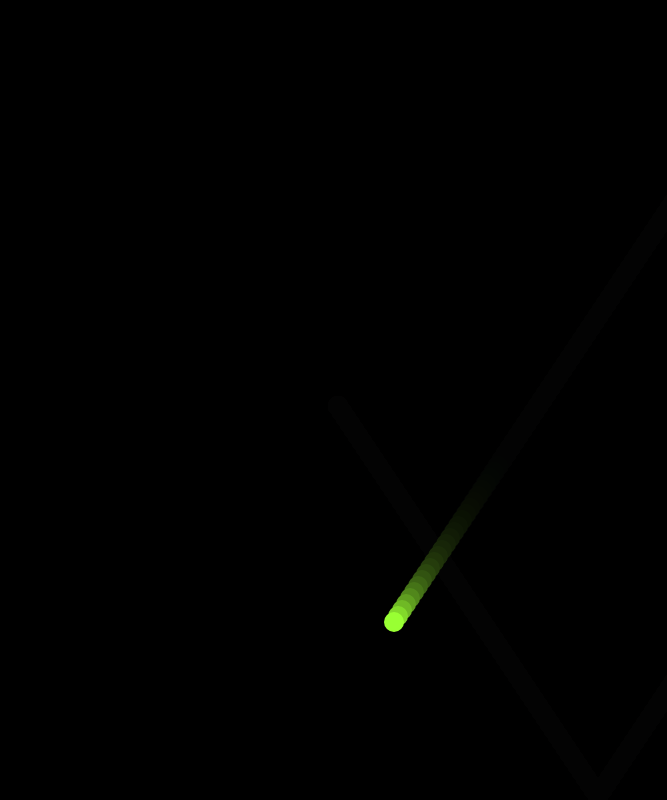
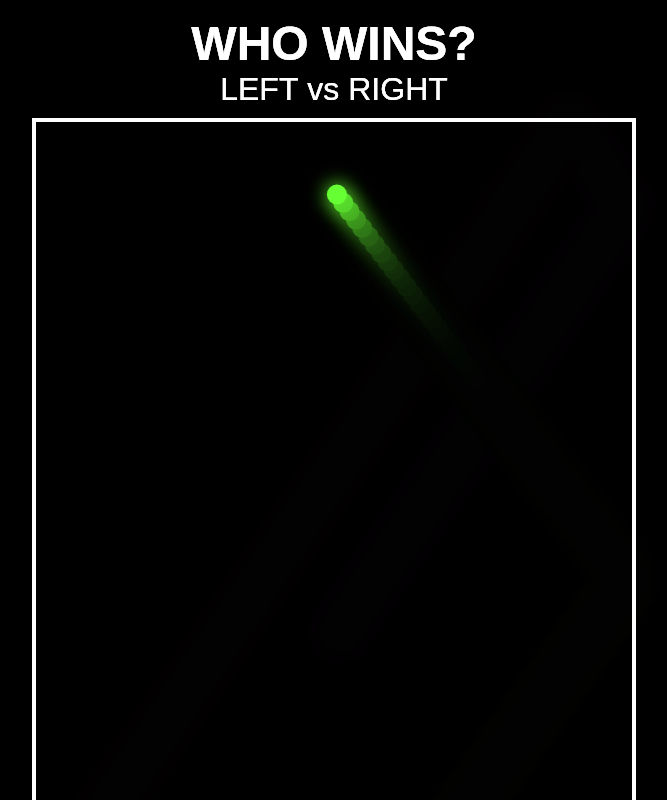
Before and after one commit to Joj822/bouncy-ball, a plain HTML site: page index.html in a window 1280 px wide. Shown: the top 800 px of the page, without its empty margins (306-973 px from the left). Drawn offline with Linux system fonts and the light colour scheme.

Commit message:
Update index.html

```diff
--- a/index.html
+++ b/index.html
@@ -1,61 +1,128 @@
 <!DOCTYPE html>
 <html>
 <head>
-  <title>Bouncing Ball</title>
+  <title>Infinite Bounce – Shorts Edition</title>
   <style>
-    body { margin: 0; background: black; overflow: hidden; }
-    canvas { display: block; }
+    body {
+      margin: 0;
+      background: black;
+      overflow: hidden;
+      font-family: system-ui, sans-serif;
+    }
+    canvas {
+      display: block;
+      margin: auto;
+    }
   </style>
 </head>
 <body>
+
 <canvas id="c"></canvas>
 
 <script>
 const canvas = document.getElementById("c");
 const ctx = canvas.getContext("2d");
 
-function resize() {
-  canvas.width = window.innerWidth;
-  canvas.height = window.innerHeight;
+// YouTube Shorts resolution
+canvas.width = 720;
+canvas.height = 1280;
+
+// Play box
+const box = {
+  x: 60,
+  y: 120,
+  w: canvas.width - 120,
+  h: canvas.height - 240
+};
+
+// Scores
+let leftScore = 0;
+let rightScore = 0;
+
+// Ball
+let ball = {
+  x: box.x + box.w / 2,
+  y: box.y + box.h / 2,
+  r: 10,
+  vx: (Math.random() > 0.5 ? 1 : -1) * (4 + Math.random() * 3),
+  vy: (Math.random() > 0.5 ? 1 : -1) * (5 + Math.random() * 4),
+  hue: Math.random() * 360
+};
+
+function drawBorder() {
+  ctx.strokeStyle = "white";
+  ctx.lineWidth = 4;
+  ctx.strokeRect(box.x, box.y, box.w, box.h);
 }
-resize();
-window.addEventListener("resize", resize);
 
-let ball = {
-  x: canvas.width / 2,
-  y: canvas.height / 2,
-  vx: 4,
-  vy: 6,
-  r: 10,
-  hue: 0
-};
+function drawText() {
+  ctx.fillStyle = "white";
+  ctx.textAlign = "center";
+
+  ctx.font = "bold 48px sans-serif";
+  ctx.fillText("WHO WINS?", canvas.width / 2, 60);
+
+  ctx.font = "32px sans-serif";
+  ctx.fillText("LEFT vs RIGHT", canvas.width / 2, 100);
+
+  ctx.font = "28px sans-serif";
+  ctx.fillText(`LEFT ${leftScore}  |  RIGHT ${rightScore}`, canvas.width / 2, canvas.height - 60);
+
+  ctx.font = "22px sans-serif";
+  ctx.fillText("Comment when you lose the ball 👀", canvas.width / 2, canvas.height - 20);
+}
 
 function loop() {
   requestAnimationFrame(loop);
 
-  // fade for trail effect
-  ctx.fillStyle = "rgba(0,0,0,0.15)";
+  // Trail fade
+  ctx.fillStyle = "rgba(0,0,0,0.18)";
   ctx.fillRect(0, 0, canvas.width, canvas.height);
 
+  // Move ball
   ball.x += ball.vx;
   ball.y += ball.vy;
 
-  if (ball.x < ball.r || ball.x > canvas.width - ball.r) {
+  // Wall collisions
+  if (ball.x - ball.r <= box.x) {
     ball.vx *= -1;
-    ball.hue += 30;
+    leftScore++;
+    ball.hue += 40;
+    ball.vx += Math.random() * 0.6;
   }
-  if (ball.y < ball.r || ball.y > canvas.height - ball.r) {
+  if (ball.x + ball.r >= box.x + box.w) {
+    ball.vx *= -1;
+    rightScore++;
+    ball.hue += 40;
+    ball.vx -= Math.random() * 0.6;
+  }
+  if (ball.y - ball.r <= box.y || ball.y + ball.r >= box.y + box.h) {
     ball.vy *= -1;
-    ball.hue += 30;
+    ball.hue += 25;
+    ball.vy += (Math.random() - 0.5) * 0.6;
   }
+
+  // Speed clamp (keeps it watchable)
+  ball.vx = Math.max(-12, Math.min(12, ball.vx));
+  ball.vy = Math.max(-14, Math.min(14, ball.vy));
+
+  // Glow
+  ctx.shadowBlur = 20;
+  ctx.shadowColor = `hsl(${ball.hue}, 100%, 60%)`;
 
   ctx.fillStyle = `hsl(${ball.hue}, 100%, 60%)`;
   ctx.beginPath();
   ctx.arc(ball.x, ball.y, ball.r, 0, Math.PI * 2);
   ctx.fill();
+
+  ctx.shadowBlur = 0;
+
+  drawBorder();
+  drawText();
 }
 
 loop();
 </script>
+
 </body>
 </html>
```
